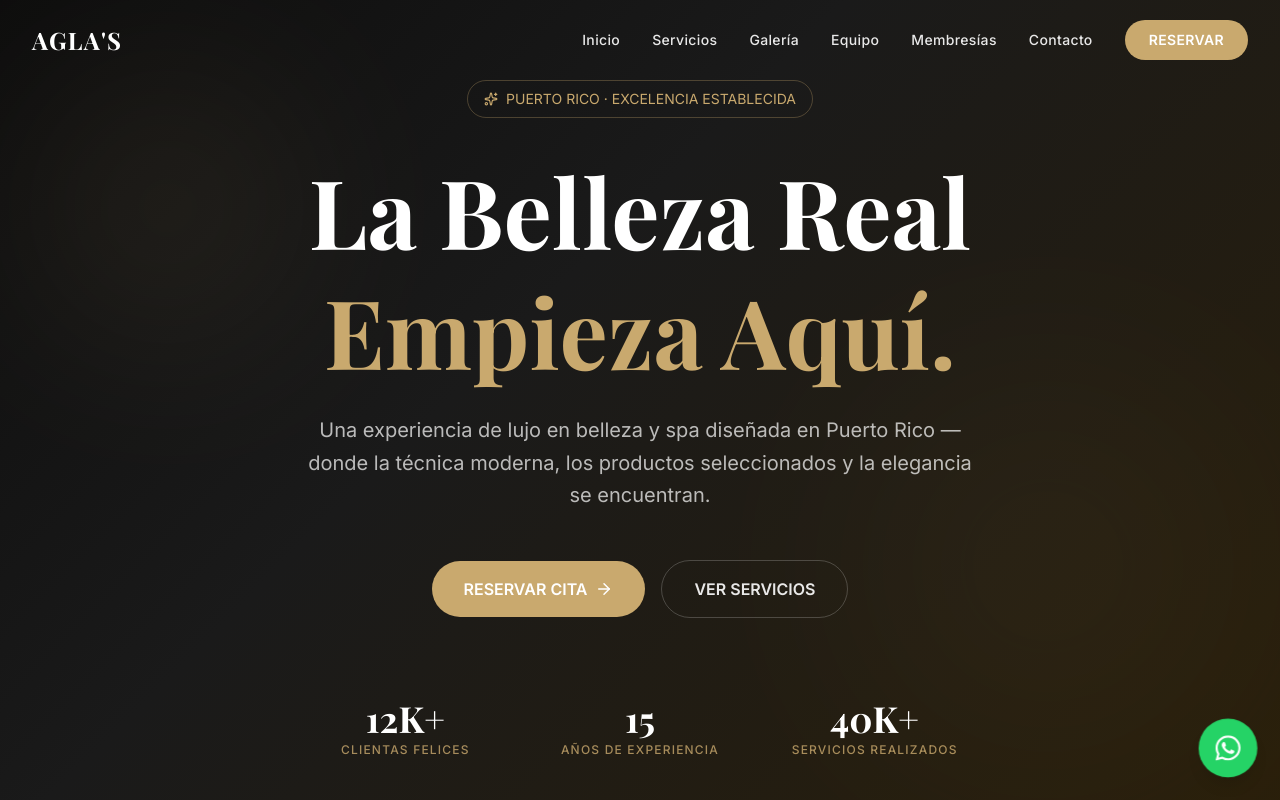
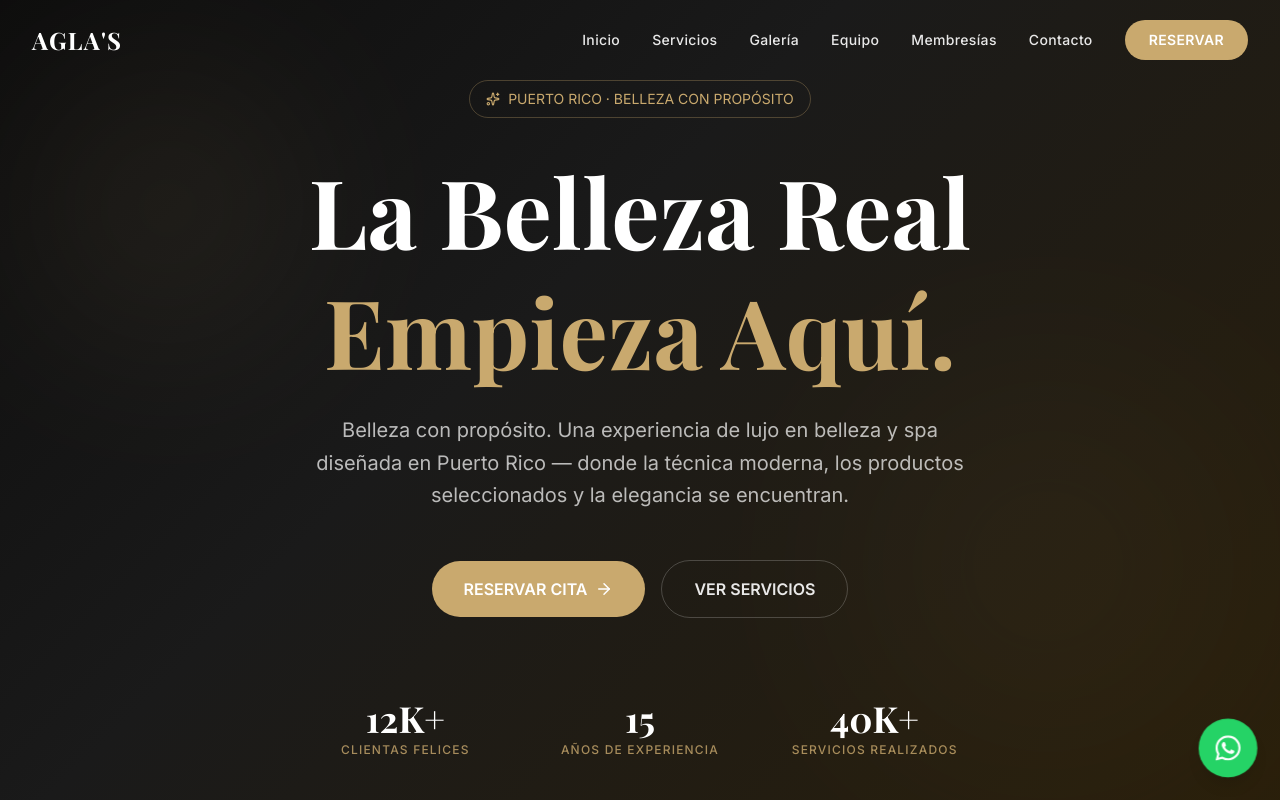
Before and after one commit to ipollc2024-hub/aglas-salon-web, a Next.js app: page / in a window 1280 px wide. Shown: the top 800 px of the page. Built offline with nearby package versions, Linux system fonts and the light colour scheme; a web font is replaced by a local one.

Commit message:
Lema 'Belleza con Propósito' añadido al Hero y metadatos

```diff
--- a/src/components/Hero.tsx
+++ b/src/components/Hero.tsx
@@ -39,7 +39,7 @@ export default function Hero() {
         {/* Tag */}
         <div className="fade-in inline-flex items-center gap-2 px-4 py-2 rounded-full border border-[#C9A96E]/30 text-[#C9A96E] text-sm mb-8">
           <Sparkles size={14} />
-          <span>PUERTO RICO · EXCELENCIA ESTABLECIDA</span>
+          <span>PUERTO RICO · BELLEZA CON PROPÓSITO</span>
         </div>
 
         {/* Title */}
@@ -51,7 +51,7 @@ export default function Hero() {
 
         {/* Subtitle */}
         <p className="fade-in text-white/70 text-lg sm:text-xl max-w-2xl mx-auto mb-12 leading-relaxed">
-          Una experiencia de lujo en belleza y spa diseñada en Puerto Rico — donde la técnica
+          Belleza con propósito. Una experiencia de lujo en belleza y spa diseñada en Puerto Rico — donde la técnica
           moderna, los productos seleccionados y la elegancia se encuentran.
         </p>
 
```
